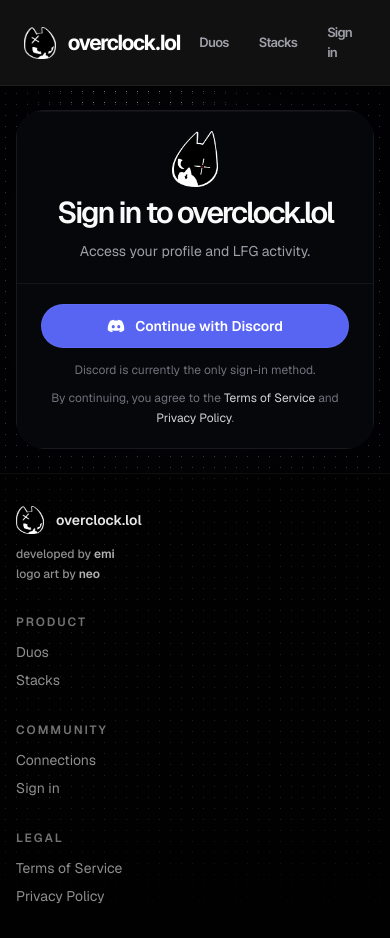
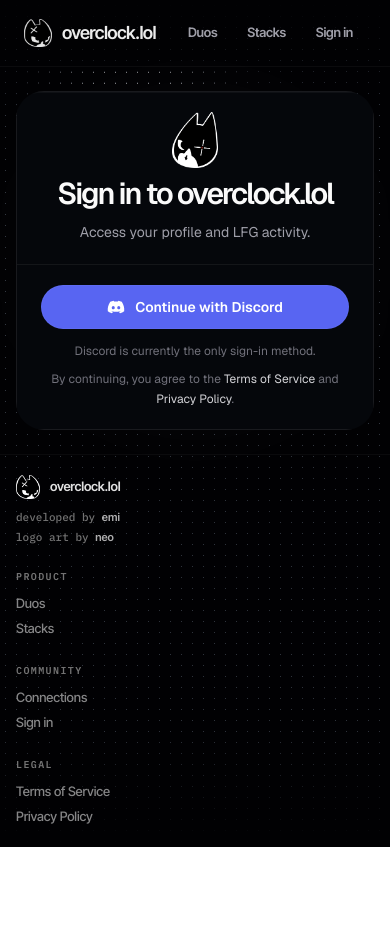
Before and after one commit to emijane/overclock.lol, a Next.js app in the folder overclock/: page /login in a window 390 px wide. After the commit the page ends 847 px from the top, so only its background shows below. Built offline with nearby package versions, Linux system fonts and the light colour scheme; no server answers.

Commit message:
soften main menu brand mark and reduce logo size

```diff
--- a/overclock/app/u/[username]/loading.tsx
+++ b/overclock/app/u/[username]/loading.tsx
@@ -4,8 +4,24 @@ function SkeletonBlock({ className }: { className: string }) {
 
 export default function Loading() {
   return (
-    <main className="flex-1 bg-transparent px-4 py-5 text-[15px] text-zinc-100 sm:px-6 sm:py-7">
-      <div className="mx-auto grid w-full max-w-4xl gap-3">
+    <main className="relative -mt-[76px] flex-1 bg-[radial-gradient(circle_at_50%_18%,rgba(255,255,255,0.045),transparent_24%),radial-gradient(circle_at_22%_0%,rgba(120,140,180,0.06),transparent_26%),radial-gradient(circle_at_80%_8%,rgba(255,255,255,0.03),transparent_20%),linear-gradient(180deg,#0b0b0d_0%,#09090b_44%,#070709_100%)] px-4 pb-5 pt-[76px] text-[15px] text-zinc-100 sm:px-6 sm:pb-7 sm:pt-[76px]">
+      <div
+        aria-hidden="true"
+        className="pointer-events-none absolute inset-x-0 -top-24 bottom-0 bg-[radial-gradient(circle_at_center,rgba(255,255,255,0.42)_0.6px,transparent_0.95px)] bg-[length:11px_11px] opacity-18 [mask-image:radial-gradient(circle_at_34%_12%,black_0,black_12%,transparent_28%)]"
+      />
+      <div
+        aria-hidden="true"
+        className="pointer-events-none absolute inset-x-0 -top-24 bottom-0 bg-[radial-gradient(circle_at_center,rgba(224,242,254,0.36)_0.6px,transparent_0.95px)] bg-[length:11px_11px] opacity-14 [mask-image:radial-gradient(circle_at_72%_62%,black_0,black_10%,transparent_24%)]"
+      />
+      <div
+        aria-hidden="true"
+        className="pointer-events-none absolute inset-x-0 -top-24 bottom-0 bg-[radial-gradient(circle_at_50%_22%,rgba(255,255,255,0.03),transparent_30%)]"
+      />
+      <div
+        aria-hidden="true"
+        className="pointer-events-none absolute inset-x-0 -top-24 bottom-0 bg-[radial-gradient(circle_at_center,transparent_46%,rgba(0,0,0,0.18)_78%,rgba(0,0,0,0.34)_100%)]"
+      />
+      <div className="relative z-10 mx-auto grid w-full max-w-4xl gap-3">
         <div className="oc-profile-shell rounded-[12px] p-px">
           <div className="overflow-hidden rounded-[11px] bg-[#090909]">
             <section className="bg-[#090909]">
--- a/overclock/app/u/[username]/page.tsx
+++ b/overclock/app/u/[username]/page.tsx
@@ -156,10 +156,22 @@ export default async function ProfilePage({
     ].filter((link): link is NonNullable<typeof link> => Boolean(link));
 
     return (
-        <main className="relative flex-1 bg-transparent px-4 py-4 text-[15px] text-zinc-100 sm:px-6 sm:py-5">
+        <main className="relative -mt-[76px] flex-1 bg-[radial-gradient(circle_at_50%_18%,rgba(255,255,255,0.045),transparent_24%),radial-gradient(circle_at_22%_0%,rgba(120,140,180,0.06),transparent_26%),radial-gradient(circle_at_80%_8%,rgba(255,255,255,0.03),transparent_20%),linear-gradient(180deg,#0b0b0d_0%,#09090b_44%,#070709_100%)] px-4 pb-4 pt-[92px] text-[15px] text-zinc-100 sm:px-6 sm:pb-5 sm:pt-[92px]">
             <div
                 aria-hidden="true"
-                className="pointer-events-none absolute inset-0 bg-[radial-gradient(circle_at_top,rgba(255,255,255,0.04),transparent_44%)]"
+                className="pointer-events-none absolute inset-x-0 -top-24 bottom-0 bg-[radial-gradient(circle_at_center,rgba(255,255,255,0.42)_0.6px,transparent_0.95px)] bg-[length:11px_11px] opacity-18 [mask-image:radial-gradient(circle_at_34%_12%,black_0,black_12%,transparent_28%)]"
+            />
+            <div
+                aria-hidden="true"
+                className="pointer-events-none absolute inset-x-0 -top-24 bottom-0 bg-[radial-gradient(circle_at_center,rgba(224,242,254,0.36)_0.6px,transparent_0.95px)] bg-[length:11px_11px] opacity-14 [mask-image:radial-gradient(circle_at_72%_62%,black_0,black_10%,transparent_24%)]"
+            />
+            <div
+                aria-hidden="true"
+                className="pointer-events-none absolute inset-x-0 -top-24 bottom-0 bg-[radial-gradient(circle_at_50%_22%,rgba(255,255,255,0.03),transparent_30%)]"
+            />
+            <div
+                aria-hidden="true"
+                className="pointer-events-none absolute inset-x-0 -top-24 bottom-0 bg-[radial-gradient(circle_at_center,transparent_46%,rgba(0,0,0,0.18)_78%,rgba(0,0,0,0.34)_100%)]"
             />
             <div className="relative z-10 mx-auto grid w-full max-w-4xl gap-2.5">
                 {isOwner ? (
--- a/overclock/components/app-shell/global-footer.tsx
+++ b/overclock/components/app-shell/global-footer.tsx
@@ -29,41 +29,41 @@ const footerGroups = [
 
 export function GlobalFooter() {
   return (
-    <footer className="mt-auto border-t border-white/5 bg-black/40">
-      <PageContainer className="px-4 py-8 sm:px-6 sm:py-10">
-        <div className="grid gap-8 md:grid-cols-[minmax(0,1.2fr)_repeat(3,minmax(0,1fr))]">
-          <div className="max-w-sm">
+    <footer className="mt-auto border-t border-white/[0.035] bg-black/[0.08]">
+      <PageContainer className="px-4 py-5 sm:px-6 sm:py-6">
+        <div className="grid gap-6 md:grid-cols-[minmax(0,1.1fr)_repeat(3,minmax(0,0.8fr))]">
+          <div className="max-w-[15rem]">
             <Link
               href="/"
-              className="flex items-center gap-3 text-sm font-semibold text-white/90"
+              className="oc-profile-display flex items-center gap-2.5 text-[13px] font-semibold tracking-[-0.02em] text-white/88"
             >
               <Image
                 src="/branding/kitty-v1/kitty-v1-white-cross-border.png"
                 alt="Overclock logo"
                 width={28}
                 height={28}
-                className="h-7 w-7 shrink-0"
+                className="h-6 w-6 shrink-0"
               />
               <span>overclock.lol</span>
             </Link>
-            <p className="mt-3 text-xs font-medium leading-4 text-white/55">
+            <p className="oc-profile-meta mt-2.5 text-[11px] font-medium leading-4 text-white/50">
               developed by{" "}
               <Link
                 href="https://x.com/pcexplodes"
                 target="_blank"
                 rel="noreferrer"
-                className="font-semibold text-white/70 transition-colors hover:text-white"
+                className="oc-profile-display font-semibold text-white/68 transition-colors hover:text-white/88"
               >
                 emi
               </Link>
             </p>
-            <p className="mt-1 text-xs font-medium leading-4 text-white/55">
+            <p className="oc-profile-meta mt-1 text-[11px] font-medium leading-4 text-white/50">
               logo art by{" "}
               <Link
                 href="https://ioananenciu.carrd.co/"
                 target="_blank"
                 rel="noreferrer"
-                className="font-semibold text-white/70 transition-colors hover:text-white"
+                className="oc-profile-display font-semibold text-white/68 transition-colors hover:text-white/88"
               >
                 neo
               </Link>
@@ -72,15 +72,15 @@ export function GlobalFooter() {
 
           {footerGroups.map((group) => (
             <div key={group.title}>
-              <p className="text-xs font-semibold uppercase tracking-[0.16em] text-white/45">
+              <p className="oc-profile-meta text-[10px] font-semibold uppercase tracking-[0.14em] text-white/38">
                 {group.title}
               </p>
-              <div className="mt-3 flex flex-col gap-2">
+              <div className="mt-2.5 flex flex-col gap-1.5">
                 {group.links.map((link) => (
                   <Link
                     key={`${group.title}-${link.href}`}
                     href={link.href}
-                    className="text-sm text-white/55 transition-all duration-200 hover:text-white/85"
+                    className="oc-profile-display text-[13px] font-medium tracking-[-0.01em] text-white/52 transition-all duration-200 hover:text-white/82"
                   >
                     {link.label}
                   </Link>
--- a/overclock/components/navigation/global-auth-bar.tsx
+++ b/overclock/components/navigation/global-auth-bar.tsx
@@ -37,21 +37,21 @@ export function GlobalAuthBar({ profile, userId }: GlobalAuthBarProps) {
   const discoveryLinks = userId ? signedInDiscoveryLinks : guestDiscoveryLinks;
 
   return (
-    <header className="relative z-[70] border-b border-white/[0.06] bg-[#111111] px-6 py-3.5 backdrop-blur-md">
+    <header className="relative z-[70] border-b border-white/[0.04] bg-transparent px-6 py-3.5">
       <PageContainer
         className="flex items-center justify-between gap-4"
         maxWidthClassName="max-w-[120rem]"
       >
         <Link
           href="/"
-          className="oc-profile-display flex items-center gap-3 text-[21px] font-bold tracking-[-0.04em] text-white"
+          className="oc-profile-display flex items-center gap-2.5 text-[18px] font-semibold tracking-[-0.035em] text-white/92"
         >
           <Image
             src="/branding/kitty-v1/kitty-v1-white-cross-border.png"
             alt="Overclock logo"
             width={32}
             height={32}
-            className="h-8 w-8 shrink-0"
+            className="h-7 w-7 shrink-0 opacity-90"
             priority
           />
           <span>overclock.lol</span>
--- a/overclock/components/navigation/main-menu-user-search.tsx
+++ b/overclock/components/navigation/main-menu-user-search.tsx
@@ -159,7 +159,7 @@ export function MainMenuUserSearch() {
 
   return (
     <div ref={containerRef} className="relative hidden md:block">
-      <div className="flex h-9 w-56 items-center gap-2 rounded-full border border-white/[0.06] bg-white/[0.03] px-3 text-zinc-300 transition hover:border-white/[0.1] focus-within:border-white/[0.12] focus-within:bg-[#171717] sm:w-60 lg:w-64">
+      <div className="flex h-8 w-52 items-center gap-2 rounded-[10px] border border-white/[0.06] bg-white/[0.03] px-2.5 text-zinc-300 transition hover:border-white/[0.1] focus-within:border-white/[0.12] focus-within:bg-[#171717] sm:w-56 lg:w-60">
         <SearchIcon className="h-3.5 w-3.5 shrink-0 text-zinc-500" />
         <input
           type="search"
@@ -176,7 +176,7 @@ export function MainMenuUserSearch() {
           placeholder="Search players"
           autoComplete="off"
           spellCheck={false}
-          className="oc-profile-display h-7 min-w-0 flex-1 bg-transparent text-[13px] font-medium text-zinc-100 outline-none placeholder:text-zinc-500"
+          className="oc-profile-display h-6 min-w-0 flex-1 bg-transparent text-[12px] font-medium text-zinc-100 outline-none placeholder:text-zinc-500"
           aria-label="Search players by username or display name"
         />
       </div>
```
